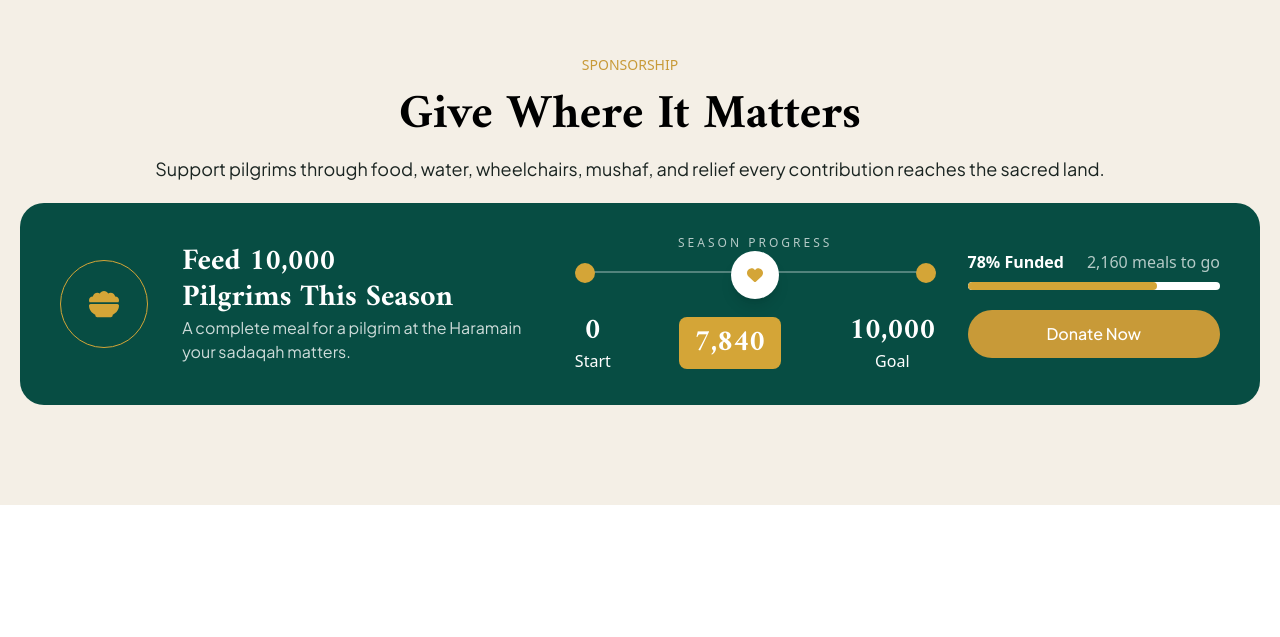
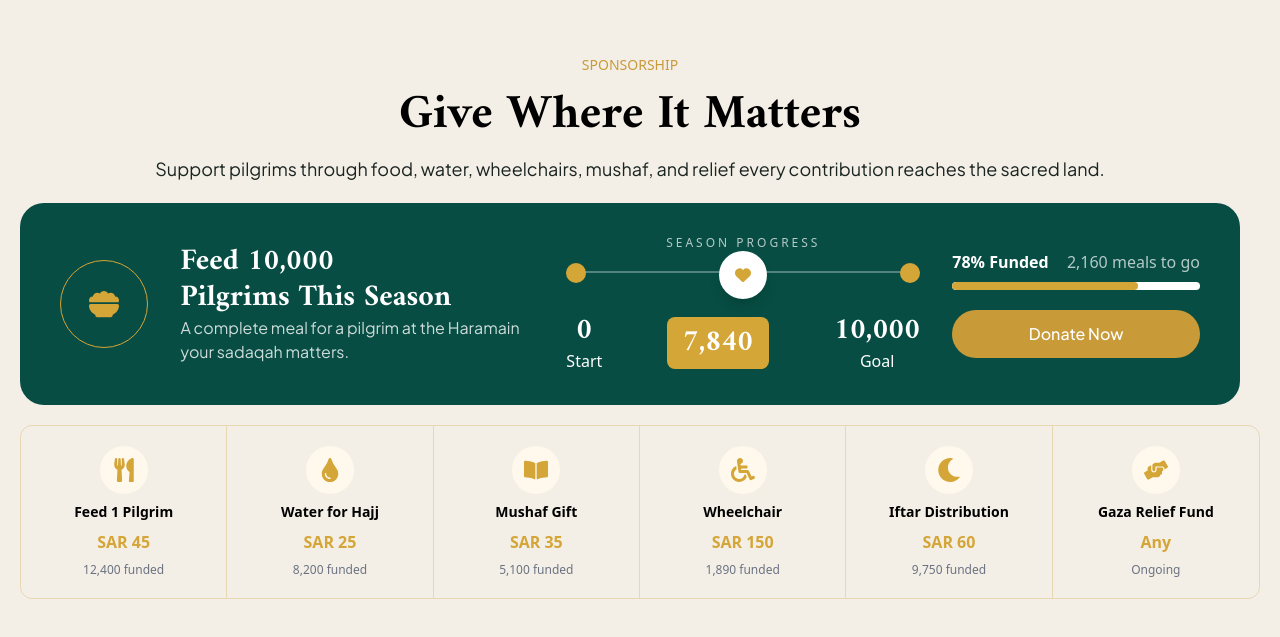
Before and after one commit to foysal41/hadya_portal, a Next.js app: page /about in a window 1280 px wide. Shown: the part 4487-5124 px from the top of the page. Before the commit the page ends 4992 px from the top, so only its background shows below. Built offline with nearby package versions, Linux system fonts and the light colour scheme.

Commit message:
added small card price section with border and when item hove over shown smooth bg color.

```diff
--- a/src/app/features/home-sponsorship/TrustProcessPipeline.tsx
+++ b/src/app/features/home-sponsorship/TrustProcessPipeline.tsx
@@ -1,6 +1,59 @@
 import { advance, layout, style } from "@/app/csslib/GlobalCSS";
 import { FaBowlFood, FaHeart } from "react-icons/fa6";
 import React from "react";
+import { FaUtensils, FaTint, FaBookOpen, FaWheelchair, FaMoon, FaHandsHelping, } from "react-icons/fa";
+
+
+export const distributionItems = [
+    {
+        id: 1,
+        icon: FaUtensils,
+        title: "Feed 1 Pilgrim",
+        price: "SAR 45",
+        funded: "12,400 funded",
+        href: "/sponsor/feed-pilgrim",
+    },
+    {
+        id: 2,
+        icon: FaTint,
+        title: "Water for Hajj",
+        price: "SAR 25",
+        funded: "8,200 funded",
+        href: "/sponsor/water",
+    },
+    {
+        id: 3,
+        icon: FaBookOpen,
+        title: "Mushaf Gift",
+        price: "SAR 35",
+        funded: "5,100 funded",
+        href: "/sponsor/mushaf",
+    },
+    {
+        id: 4,
+        icon: FaWheelchair,
+        title: "Wheelchair",
+        price: "SAR 150",
+        funded: "1,890 funded",
+        href: "/sponsor/wheelchair",
+    },
+    {
+        id: 5,
+        icon: FaMoon,
+        title: "Iftar Distribution",
+        price: "SAR 60",
+        funded: "9,750 funded",
+        href: "/sponsor/iftar",
+    },
+    {
+        id: 6,
+        icon: FaHandsHelping,
+        title: "Gaza Relief Fund",
+        price: "Any",
+        funded: "Ongoing",
+        href: "/sponsor/gaza",
+    },
+];
 
 const TrustProcessPipeline = () => {
     return (
@@ -8,7 +61,7 @@ const TrustProcessPipeline = () => {
             {/* Header Part of Section */}
             <div className={`${layout.sectionDirection.flexCenter} `}>
                 <p className={`${style.span.font} text-orangeColor `}> Sponsorship </p>
-                <h2 className={style.heading.h2}>Give Where It Matters</h2>
+                <h2 className={`${style.heading.h2}`}>Give Where It Matters</h2>
                 <p className={`${style.text.md}`}>
                     Support pilgrims through food, water, wheelchairs, mushaf, and relief every contribution reaches the sacred land.
                 </p>
@@ -68,7 +121,7 @@ const TrustProcessPipeline = () => {
                     <div>
                         <div className="flex justify-between mb-2">
                             <span className="text-white font-semibold">78% Funded</span>
-                             <span className="text-white/70">2,160 meals to go</span>
+                            <span className="text-white/70">2,160 meals to go</span>
                         </div>
 
                         <div className="h-2 bg-white rounded-full overflow-hidden">
@@ -81,6 +134,36 @@ const TrustProcessPipeline = () => {
 
             </div>
 
+
+            <div className="grid grid-cols-2 md:grid-cols-3 xl:grid-cols-6 border border-[#E7D8B3] rounded-xl overflow-hidden">
+                {distributionItems.map((item) => {
+                    const Icon = item.icon;
+
+                    return (
+                        <div
+                            key={item.id}
+                            className="group flex flex-col items-center justify-center gap-2 p-5 border-r border-[#E7D8B3] last:border-r-0 hover:bg-[#FFF8EC] transition-all duration-300 cursor-pointer"
+                        >
+                            <div className="w-12 h-12 rounded-full bg-[#FFF8EC] flex items-center justify-center">
+                                <Icon className="text-2xl text-[#D4A537] transition-transform duration-300 group-hover:scale-110" />
+                            </div>
+
+                            <h3 className="font-semibold text-sm text-center">
+                                {item.title}
+                            </h3>
+
+                            <p className="text-[#D4A537] font-bold">
+                                {item.price}
+                            </p>
+
+                            <p className="text-xs text-gray-500">
+                                {item.funded}
+                            </p>
+                        </div>
+                    );
+                })}
+            </div>
+
         </section>
     );
 };
```
